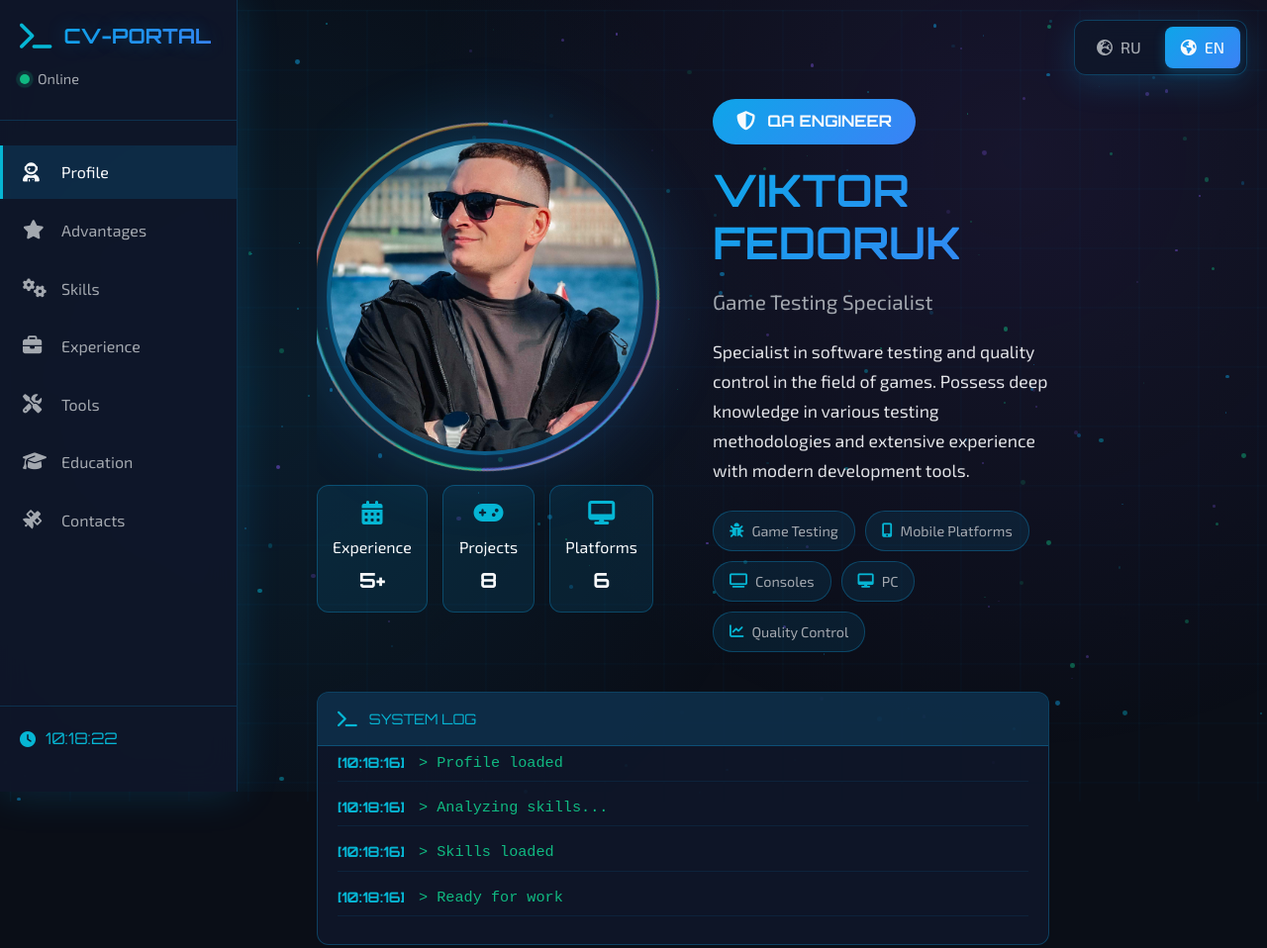
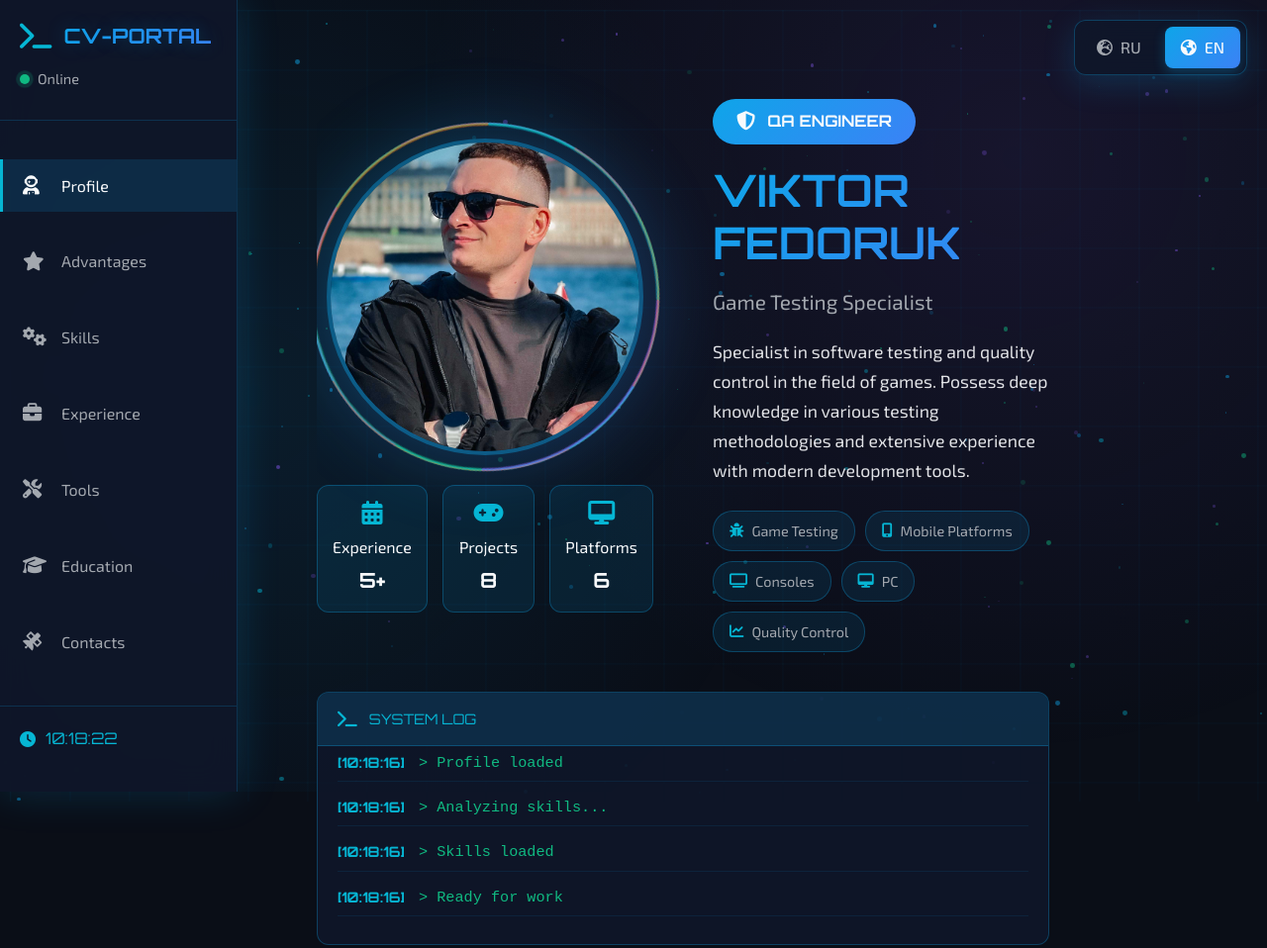
Before and after one commit to ViktorFedoruk/game_qa_cv, a plain HTML site: page index.html in a window 1280 px wide. Shown: the top 958 px of the page at 99% size. Drawn offline with Linux system fonts and the light colour scheme; animation ran at ten frames a second.

Commit message:
Add files via upload

```diff
--- a/style.css
+++ b/style.css
@@ -244,7 +244,10 @@ body {
     flex: 1;
     list-style: none;
     padding: 20px 0;
-    overflow-y: auto;
+    overflow-y: hidden; /* убираем скролл */
+    display: flex;
+    flex-direction: column;
+    justify-content: space-evenly; /* равномерно распределяем */
 }
 
 .nav-menu li {
@@ -1707,7 +1710,7 @@ body {
     }
 }
 
-@media screen and (max-height: 1600px) and  (orientation: landscape) and (hover: none) and (pointer: coarse) {
+@media screen and (max-height: 600px) and (orientation: landscape) and (hover: none) and (pointer: coarse) {
     .main-nav {
         position: fixed;
         top: 0;
@@ -1835,5 +1838,4 @@ body {
 ::-moz-selection {
     background: rgba(14, 165, 233, 0.3);
     color: var(--space-white);
-
-}
+}
```
